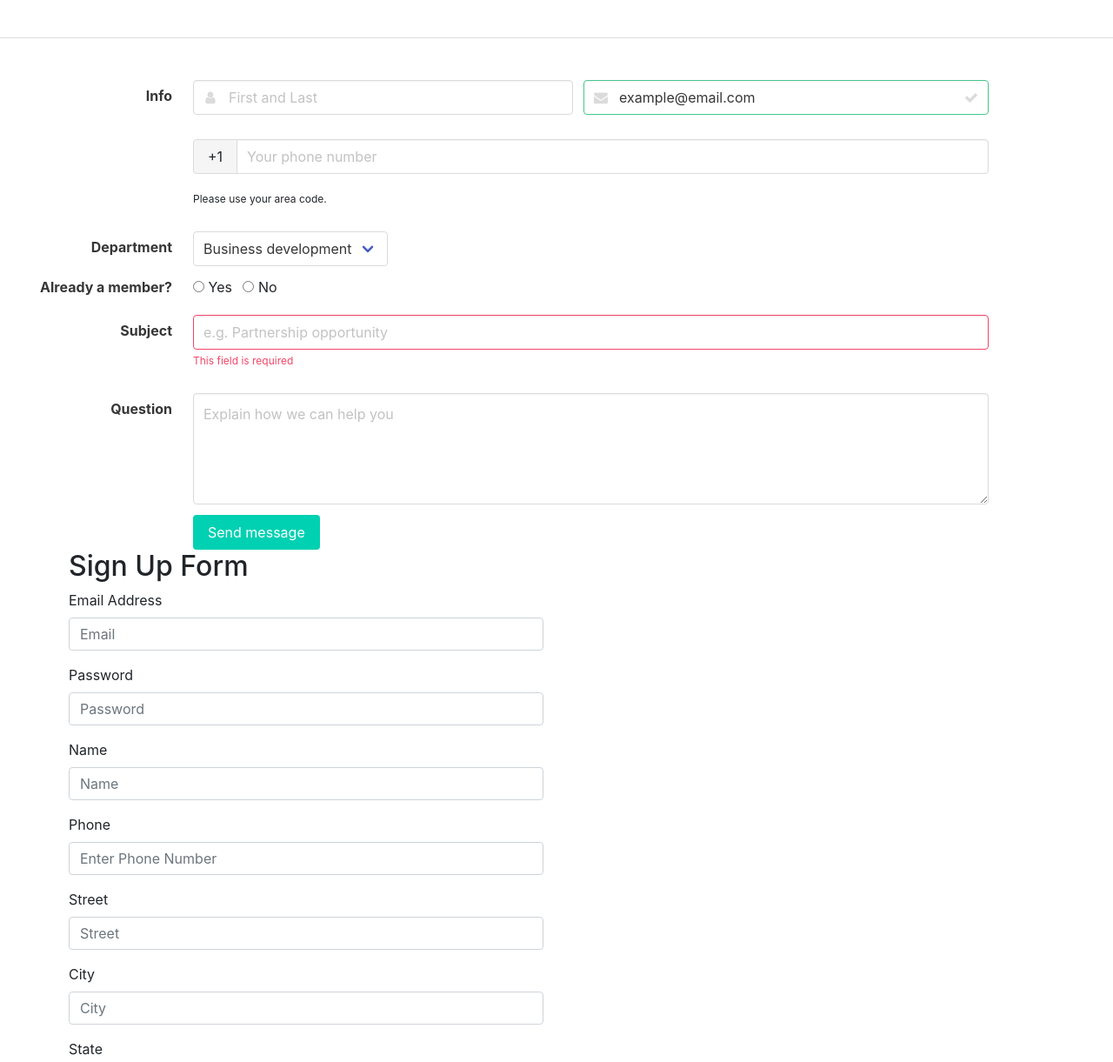
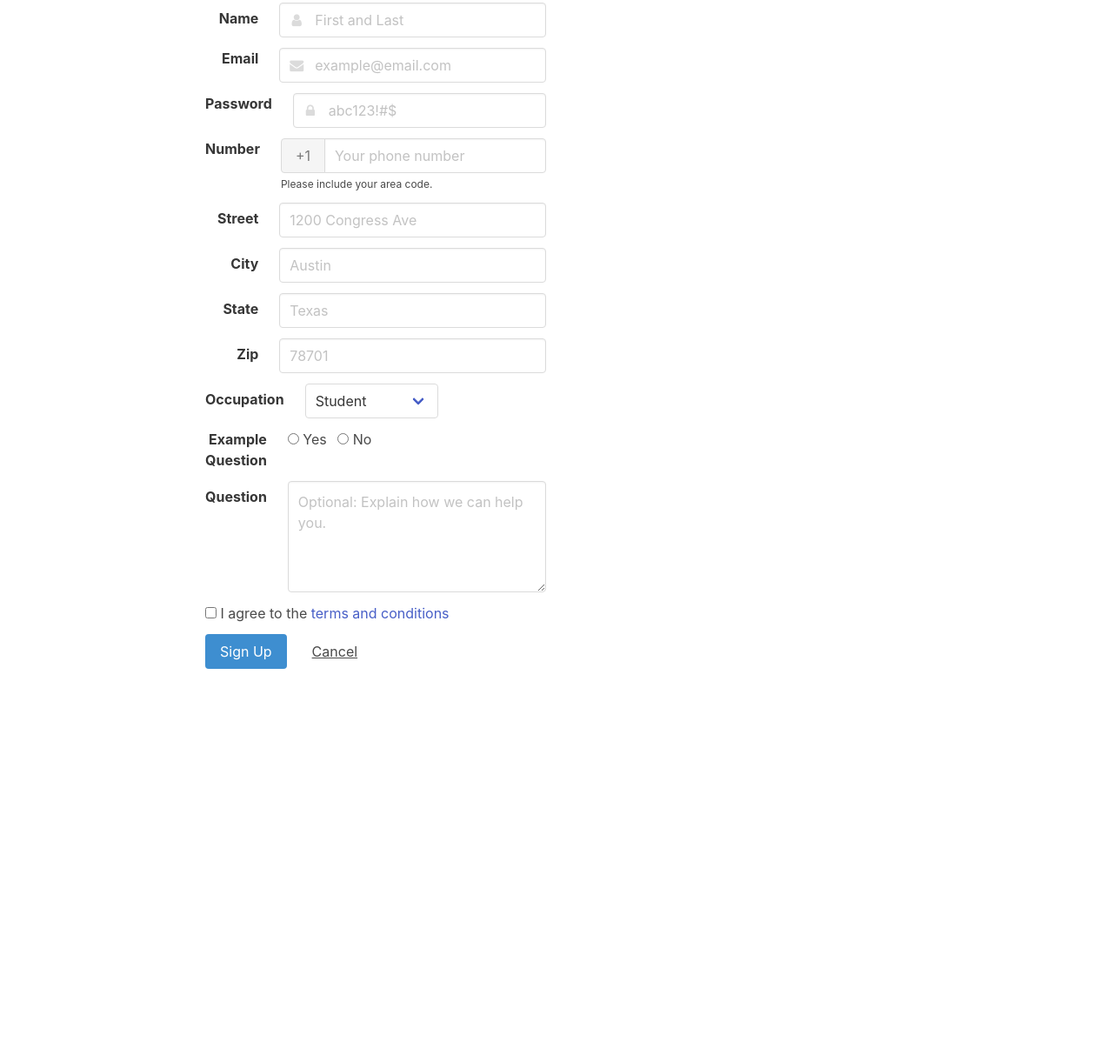
Before and after one commit to pmcnabb1993/Dolo, a website: page app/public/signup.html in a window 1280 px wide. Shown: the part 238-1459 px from the top of the page at 87% size. After the commit the page ends 1019 px from the top, so only its background shows below. Drawn offline with nearby package versions, Linux system fonts and the light colour scheme.

Commit message:
Updated signup.html

```diff
--- a/app/public/js/signup.js
+++ b/app/public/js/signup.js
@@ -1,6 +1,6 @@
 $(document).ready(function()    {
     //Getting references to our form and input
-    var signUpForm = $("form.signup");
+    var signUpForm = $("form#signup");
     var emailInput = $("input#email-input");
     var passwordInput = $("input#password-input");
     var nameInput = $("input#name-input");
--- a/app/public/signup.html
+++ b/app/public/signup.html
@@ -1,5 +1,4 @@
 <!DOCTYPE html>
-<<<<<<< HEAD
 <html>
 <head>
   <meta charset="utf-8">
@@ -18,27 +17,12 @@
       height: 75px;
       width: 100%;
     }
-    #sign-form{
-        margin-top: 3rem;
-        margin-right: 10rem;
+    .signup{
+        margin-top: 1rem;
+        margin-left: 10rem;
 
     }
   </style>
-=======
-<html lang="en">
-
-<head>
-
-    <meta charset="UTF-8">
-    <meta name="viewport" content="width=device-width, initial-scale=1.0">
-    <!-- <meta http-equiv="X-UA-Compatible" content="ie=edge"> -->
-    <title>Signup Page</title>
-    <link rel="stylesheet" href="https://maxcdn.bootstrapcdn.com/bootstrap/4.0.0/css/bootstrap.min.css" integrity="sha384-Gn5384xqQ1aoWXA+058RXPxPg6fy4IWvTNh0E263XmFcJlSAwiGgFAW/dAiS6JXm"
-        crossorigin="anonymous">
-    <link href="./styles/style.css" rel="stylesheet">
-    <script src="https://cdnjs.cloudflare.com/ajax/libs/jquery/3.3.1/jquery.min.js"></script>
-
->>>>>>> 1d8205c6704e1ee7bf607a9f3e5a052a373be16e
 </head>
 
 <body>
@@ -96,30 +80,37 @@
       <div class="section has-text-centered">
           <h2 class="title">Sign Up Today!</h2>
       </div>
-      <hr>
+
       <!-- Form Begin -->
-      <div class="container" id="sign-form">
+      <div class="container is centered">
+        <div class="column is-6">
+      <form class="signup" id="signup">
+
       <div class="field is-horizontal">
             <div class="field-label is-normal">
-              <label class="label">Info</label>
+              <label class="label">Name</label>
             </div>
             <div class="field-body">
               <div class="field">
                 <p class="control is-expanded has-icons-left">
-                  <input class="input" type="text" placeholder="First and Last">
+                  <input class="input" type="text" id="name-input" placeholder="First and Last">
                   <span class="icon is-small is-left">
                     <i class="fa fa-user"></i>
                   </span>
                 </p>
               </div>
+              </div>
+            </div>
+            <div class="field is-horizontal">
+              <div class="field-label">
+                  <label class="label">Email</label>
+                </div>
+              <div class="field-body">
                 <div class="field">
                 <p class="control is-expanded has-icons-left has-icons-right">
-                  <input class="input is-success" type="email" placeholder="Email" id="email-input" value="example@email.com">
+                  <input class="input" type="email" id="email-input" placeholder="example@email.com">
                   <span class="icon is-small is-left">
                     <i class="fa fa-envelope"></i>
-                  </span>
-                  <span class="icon is-small is-right">
-                    <i class="fa fa-check"></i>
                   </span>
                 </p>
               </div>
@@ -127,7 +118,26 @@
             </div>
 
             <div class="field is-horizontal">
-            <div class="field-label"></div>
+                <div class="field-label">
+                    <label class="label">Password</label>
+                  </div>
+                <div class="field-body">
+                  <div class="field">
+                  <p class="control is-expanded has-icons-left has-icons-right">
+                    <input class="input" type="password" id="password-input" placeholder="abc123!#$">
+                    <span class="icon is-small is-left">
+                      <i class="fa fa-lock"></i>
+                    </span>
+                  </p>
+                </div>
+                </div>
+              </div>
+
+
+          <div class="field is-horizontal">
+            <div class="field-label">
+                <label class="label">Number</label>
+            </div>
             <div class="field-body">
               <div class="field is-expanded">
                 <div class="field has-addons">
@@ -137,26 +147,85 @@
                     </a>
                   </p>
                   <p class="control is-expanded">
-                    <input class="input" type="tel" placeholder="Your phone number">
+                    <input class="input" type="tel" id="phone-input" placeholder="Your phone number">
                   </p>
                 </div>
-                <p class="help">Please use your area code. </p>
+                <p class="help">Please include your area code. </p>
               </div>
             </div>
           </div>
 
           <div class="field is-horizontal">
               <div class="field-label is-normal">
-              <label class="label">Department</label>
+                <label class="label">Street</label>
+              </div>
+              <div class="field-body">
+                <div class="field">
+                  <p class="control is-expanded ">
+                    <input class="input" type="text" id="street-input" placeholder="1200 Congress Ave">
+                  </p>
+                </div>
+                </div>
+              </div>
+
+              <div class="field is-horizontal">
+                  <div class="field-label is-normal">
+                    <label class="label">City</label>
+                  </div>
+                  <div class="field-body">
+                    <div class="field">
+                      <p class="control is-expanded ">
+                        <input class="input" type="text" id="city-input" placeholder="Austin">
+                      </p>
+                    </div>
+                    </div>
+                  </div>
+
+                  <div class="field is-horizontal">
+                      <div class="field-label is-normal">
+                        <label class="label">State</label>
+                      </div>
+                      <div class="field-body">
+                        <div class="field">
+                          <p class="control is-expanded ">
+                            <input class="input" type="text" id="state-input" placeholder="Texas">
+                          </p>
+                        </div>
+                        </div>
+                      </div>
+
+                      <div class="field is-horizontal">
+                          <div class="field-label is-normal">
+                            <label class="label">Zip</label>
+                          </div>
+                          <div class="field-body">
+                            <div class="field">
+                              <p class="control is-expanded ">
+                                <input class="input" type="text" id="zip-input" placeholder="78701">
+                              </p>
+                            </div>
+                            </div>
+                          </div>
+
+          <div class="field is-horizontal">
+            <div class="field-label is-normal">
+              <label class="label">Occupation</label>
             </div>
             <div class="field-body">
               <div class="field is-narrow">
                 <div class="control">
                   <div class="select is-fullwidth">
                     <select>
-                      <option>Business development</option>
+                      <option>Student</option>
+                      <option>Healthcare</option>
+                      <option>Non-Profit</option>
+                      <option>Management</option>
                       <option>Marketing</option>
                       <option>Sales</option>
+                      <option>Freelance</option>
+                      <option>Art/Design</option>
+                      <option>Government</option>
+                      <option>Engineering</option>
                     </select>
                   </div>
                 </div>
@@ -166,7 +235,7 @@
 
           <div class="field is-horizontal">
             <div class="field-label">
-              <label class="label">Already a member?</label>
+              <label class="label">Example Question</label>
             </div>
             <div class="field-body">
               <div class="field is-narrow">
@@ -186,124 +255,41 @@
 
           <div class="field is-horizontal">
             <div class="field-label is-normal">
-              <label class="label">Subject</label>
-            </div>
-            <div class="field-body">
-              <div class="field">
-                <div class="control">
-                  <input class="input is-danger" type="text" placeholder="e.g. Partnership opportunity">
-                </div>
-                <p class="help is-danger">
-                  This field is required
-                </p>
-              </div>
-            </div>
-          </div>
-
-          <div class="field is-horizontal">
-            <div class="field-label is-normal">
               <label class="label">Question</label>
             </div>
             <div class="field-body">
               <div class="field">
                 <div class="control">
-                  <textarea class="textarea" placeholder="Explain how we can help you"></textarea>
+                  <textarea class="textarea" placeholder="Optional: Explain how we can help you."></textarea>
                 </div>
               </div>
             </div>
           </div>
 
+
         <div class="field is-horizontal">
-            <div class="field-label">
-              <!-- Left empty for spacing -->
-            </div>
-            <div class="field-body">
-              <div class="field">
             <div class="control">
-                  <button class="button is-primary">
-                    Send message
-                  </button>
-                </div>
+              <label class="checkbox">
+                <input type="checkbox">
+                I agree to the <a href="#">terms and conditions</a>
+              </label>
             </div>
           </div>
 
+          <div class="field is-horizontal is-grouped">
+            <div class="control">
+              <button class="button is-info" type="submit">Sign Up</button>
+            </div>
+            <div class="control">
+              <button class="button is-text">Cancel</button>
+            </div>
+          </div>
+
+      </form>
     </div>
     </div>
           <!-- Form end -->
 
-    <div class="container">
-        <div class="row">
-            <div class="col-md-6 col-md-offset-3">
-                <h2>Sign Up Form</h2>
-                <form class="signup">
-                    <div class="form-group">
-                        <label for="inputEmail">Email Address</label>
-                        <input type="email" class="form-control" id="email-input" placeholder="Email">
-                    </div>
-
-                    <div class="form-group">
-                        <label for="inputPassword">Password</label>
-                        <input type="password" class="form-control" id="password-input" placeholder="Password">
-                    </div>
-
-                    <div style="display: none" id="alert" class="alert alert-danger" role="alert">
-                        <span class "glyphicon glyphicon-exclamation-sign" aria-hidden="true"></span>
-                        <span class="sr-only">Error:</span>
-                        <span class="msg"></span>
-                    </div>
-
-                    <!-- <div class="form-group">
-                        <label for="inputPassword">Password</label>
-                        <input type="password" class="form-control" id="password-input2" placeholder="Re-enter Password">
-                    </div>
-
-                    <div style="display: none" id="alert" class="alert alert-danger" role="alert">
-                        <span class "glyphicon glyphicon-exclamation-sign" aria-hidden="true"></span>
-                        <span class="sr-only">Error:</span>
-                        <span class="msg"></span> -->
-                    <!-- </div> -->
-
-                    <div class="form-group">
-                        <label for="text">Name</label>
-                        <input type="name" class="form-control" id="name-input" placeholder="Name">
-                    </div>
-
-                    <div class="form-group">
-                        <label for="inputPhone">Phone</label>
-                        <input type="text" class="form-control" id="phone-input" placeholder="Enter Phone Number">
-                    </div>
-
-                    <div class="form-group">
-                        <label for="inputStreet">Street</label>
-                        <input type="text" class="form-control" id="street-input" placeholder="Street">
-                    </div>
-
-                    <div class="form-group">
-                        <label for="inputCity">City</label>
-                        <input type="text" class="form-control" id="city-input" placeholder="City">
-                    </div>
-
-                    <div class="form-group">
-                        <label for="inputState">State</label>
-                        <input type="text" class="form-control" id="state-input" placeholder="State">
-                    </div>
-
-                    <div class="form-group">
-                        <label for="inputZip">Zip</label>
-                        <input type="text" class="form-control" id="zip-input" placeholder="Zip">
-                    </div>
-
-
-                    <button type="submit" class="btn btn-defaul">Sign Up</button>
-                </form>
-
-                <br />
-                <p>Log in
-                    <a href="/login">here</a>
-                </p>
-            </div>
-        </div>
-    </div>
 
     <script type="text/javascript" src="js/signup.js"></script>
 
```
Lines whose indentation alone changed are shown as unchanged.
